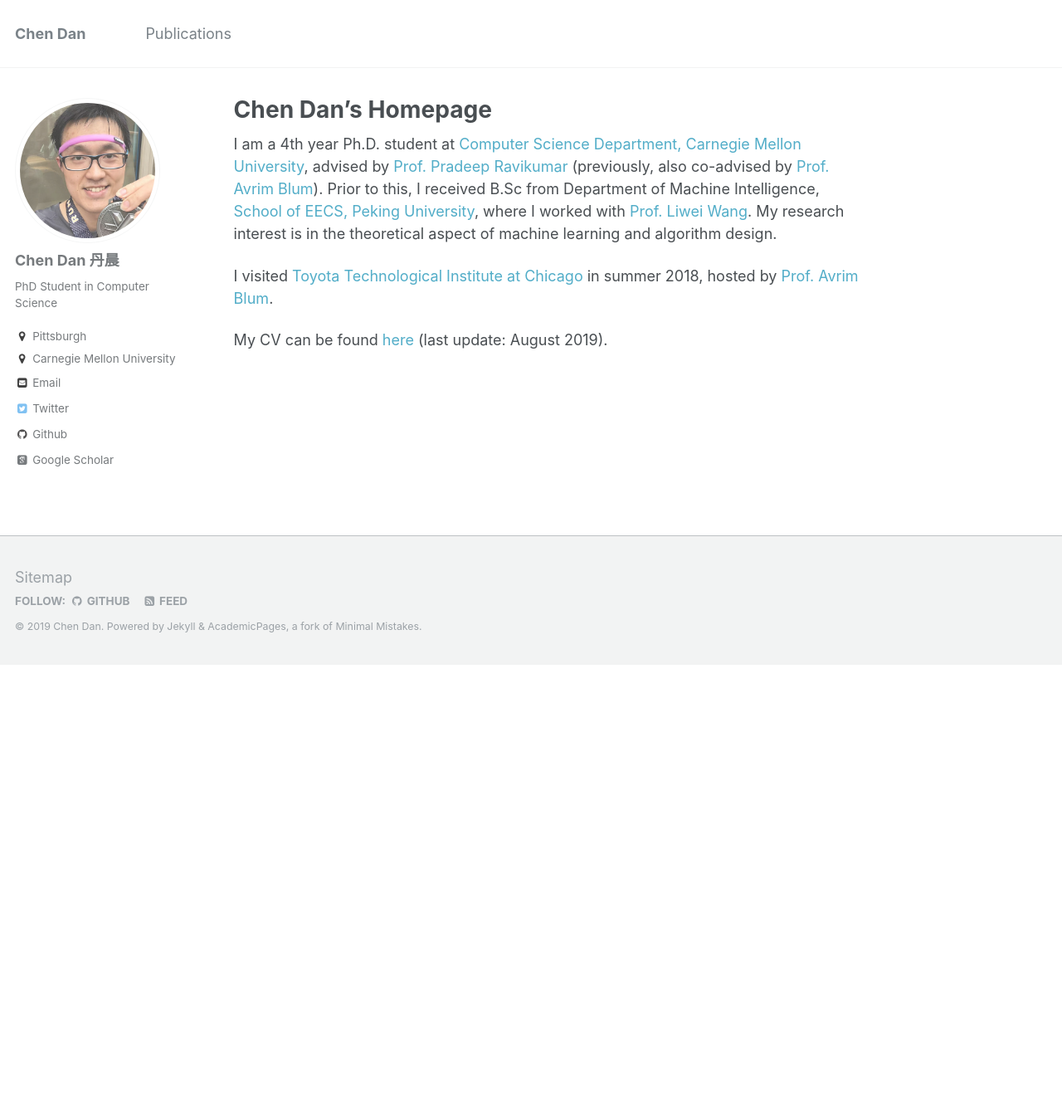
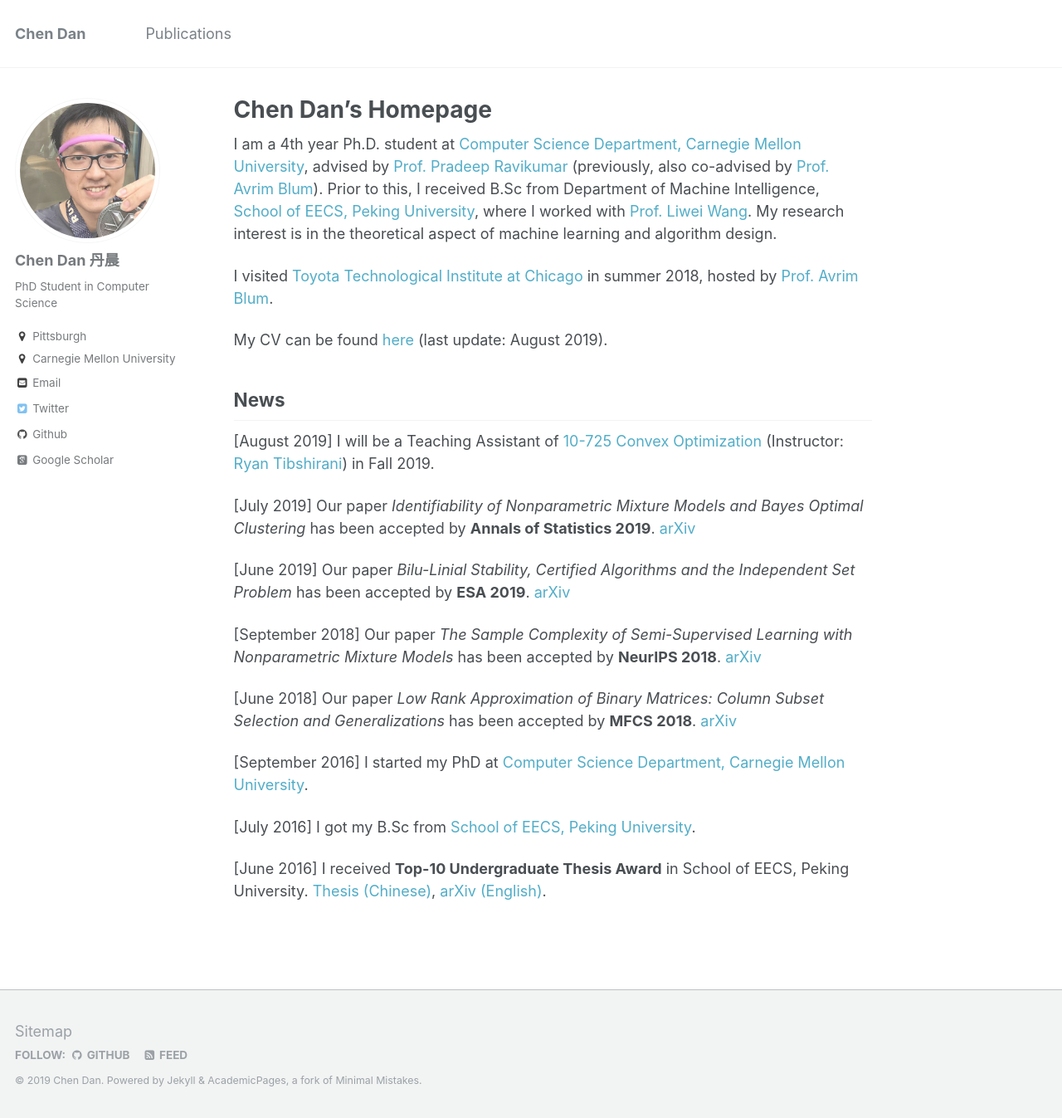
Before and after one commit to ChenDanCMU/chendancmu.github.io, a Jekyll site: the page built from _pages/about.md, in a window 1280 px wide and 1347 px high. Shown: the whole window at 83% size. Built offline with Jekyll 4.4.1, drawn with Linux system fonts in a browser that asks for light colours; some web fonts are replaced.

Commit message:
BUg fix and news

```diff
--- a/_pages/about.md
+++ b/_pages/about.md
@@ -12,4 +12,22 @@
 
 I visited [Toyota Technological Institute at Chicago](https://www.ttic.edu/) in summer 2018, hosted by [Prof. Avrim Blum](https://ttic.uchicago.edu/~avrim/).
 
-My CV can be found [here](https://chendancmu.github.io/files/cv.pdf) (last update: August 2019).
+My CV can be found [here](https://chendancmu.github.io/files/CV.pdf) (last update: August 2019).
+
+## News
+
+[August 2019] I will be a Teaching Assistant of [10-725 Convex Optimization](https://www.stat.cmu.edu/~ryantibs/convexopt/) (Instructor: [Ryan Tibshirani](https://www.stat.cmu.edu/~ryantibs/)) in Fall 2019.
+
+[July 2019] Our paper *Identifiability of Nonparametric Mixture Models and Bayes Optimal Clustering* has been accepted by **Annals of Statistics 2019**. [arXiv](https://arxiv.org/abs/1802.04397)
+
+[June 2019] Our paper *Bilu-Linial Stability, Certified Algorithms and the Independent Set Problem* has been accepted by **ESA 2019**.  [arXiv](https://arxiv.org/abs/1810.08414)
+
+[September 2018] Our paper *The Sample Complexity of Semi-Supervised Learning with Nonparametric Mixture Models* has been accepted by **NeurIPS 2018**. [arXiv](https://arxiv.org/abs/1809.03073)
+
+[June 2018] Our paper *Low Rank Approximation of Binary Matrices: Column Subset Selection and Generalizations* has been accepted by **MFCS 2018**. [arXiv](https://arxiv.org/abs/1511.01699)
+
+[September 2016] I started my PhD at [Computer Science Department, Carnegie Mellon University](https://www.csd.cs.cmu.edu/).
+
+[July 2016] I got my B.Sc from  [School of EECS, Peking University](http://eecs.pku.edu.cn/Home/HOME.htm).
+
+[June 2016] I received **Top-10 Undergraduate Thesis Award** in School of EECS, Peking University. [Thesis (Chinese)](https://chendancmu.github.io/files/pkuthss.pdf), [arXiv (English)](https://arxiv.org/abs/1511.01699).
```
Also changed, not shown: 1 other file.
